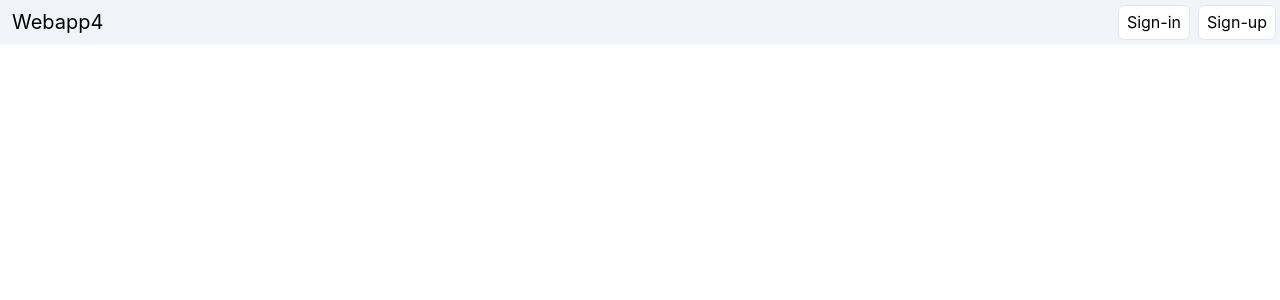
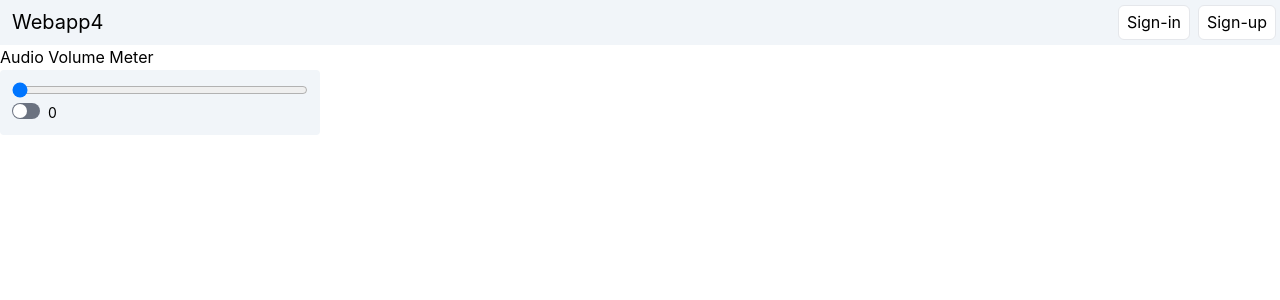
Before and after one commit to akinorina/webapp4_client, a Vue app: page /samples/audio in a window 1280 px wide. Shown: the top 300 px of the page. Built offline with nearby package versions, Linux system fonts and the light colour scheme; no server answers; what @ckeditor/ckeditor5-vue would draw is missing.

Commit message:
samples/AudioView サンプルを追加

```diff
--- /dev/null
+++ b/src/components/general/InputRange.vue
@@ -0,0 +1,18 @@
+<script setup lang="ts">
+import { defineModel } from 'vue'
+
+const model = defineModel()
+
+export interface Props {
+  min?: number
+  max?: number
+  step?: number
+}
+const { min = 0, max = 100, step = 1 } = defineProps<Props>()
+</script>
+
+<template>
+  <div class="" style="border: 0px red dashed">
+    <input class="w-full" type="range" :min="min" :max="max" :step="step" v-model="model" />
+  </div>
+</template>
--- /dev/null
+++ b/src/components/general/ToggleSwitch.vue
@@ -0,0 +1,16 @@
+<script setup lang="ts">
+const model = defineModel()
+</script>
+
+<template>
+  <label class="">
+    <input v-model="model" type="checkbox" class="peer sr-only" />
+
+    <span
+      class="block w-[2em] cursor-pointer rounded-full bg-gray-500 p-[1px] after:block after:h-[1em] after:w-[1em] after:rounded-full after:bg-white after:transition peer-checked:bg-blue-500 peer-checked:after:translate-x-[calc(100%-2px)]"
+    >
+    </span>
+  </label>
+</template>
+
+<style lang="scss" scoped></style>
--- a/src/router/index.ts
+++ b/src/router/index.ts
@@ -74,6 +74,11 @@ const router = createRouter({
       path: '/samples/media-vbg',
       name: 'samples_media-vbg',
       component: () => import('../views/samples/MediaVbgView.vue')
+    },
+    {
+      path: '/samples/audio',
+      name: 'samples_audio',
+      component: () => import('../views/samples/AudioView.vue')
     },
     {
       path: '/signin',
--- /dev/null
+++ b/src/views/samples/AudioView.vue
@@ -0,0 +1,86 @@
+<script setup lang="ts">
+import { onMounted, ref } from 'vue'
+import VolumeMeter from '@/worklet/VolumeMeterProcessor.js?url'
+import ToggleSwitch from '@/components/general/ToggleSwitch.vue'
+import InputRange from '@/components/general/InputRange.vue'
+
+const audioContext = new AudioContext()
+const mediaStream = ref<MediaStream>(new MediaStream())
+const micNode = ref<MediaStreamAudioSourceNode>()
+const volumeMeterNode = ref<AudioWorkletNode>()
+const meterVal = ref(0)
+const isPlaying = ref(false)
+
+onMounted(async () => {
+  await audioContext.audioWorklet.addModule(VolumeMeter)
+})
+
+const startAudio = async () => {
+  // media stream
+  mediaStream.value = await navigator.mediaDevices.getUserMedia({ audio: true })
+
+  // mic node.
+  micNode.value = audioContext.createMediaStreamSource(mediaStream.value)
+
+  // volume meter node.
+  volumeMeterNode.value = new AudioWorkletNode(audioContext, 'volume-meter')
+  volumeMeterNode.value.port.onmessage = ({ data }) => {
+    meterVal.value = data * 500
+  }
+
+  // connect mic ==> volume-meter
+  micNode.value?.connect(volumeMeterNode.value)
+}
+
+// Stop the audio playback and release the resources.
+const stopAudio = () => {
+  // remove media stream.
+  if (mediaStream.value) {
+    mediaStream.value.getTracks().forEach((track) => track.stop())
+  }
+
+  // remove mic node.
+  if (micNode.value) {
+    micNode.value.disconnect()
+  }
+
+  // remove volume meter node.
+  if (volumeMeterNode.value) {
+    volumeMeterNode.value.disconnect()
+  }
+}
+
+const changeSwitch = async () => {
+  if (!isPlaying.value) {
+    isPlaying.value = true
+
+    await startAudio()
+    audioContext.resume()
+  } else {
+    isPlaying.value = false
+
+    audioContext.suspend()
+    stopAudio()
+
+    meterVal.value = 0
+  }
+}
+</script>
+
+<template>
+  <div class="container mx-auto">
+    <div class="">Audio Volume Meter</div>
+    <div class="">
+      <div class="mb-2 w-1/4 rounded bg-slate-100 p-3 text-sm">
+        <InputRange class="" :min="0" :max="100" :step="1" v-model="meterVal" />
+        <div class="flex">
+          <ToggleSwitch class="me-2" @change="changeSwitch" />
+          {{ Math.floor(meterVal * 100) / 100 }}
+        </div>
+      </div>
+    </div>
+    <div class=""></div>
+  </div>
+</template>
+
+<style lang="scss" scoped></style>
--- a/src/views/samples/IndexView.vue
+++ b/src/views/samples/IndexView.vue
@@ -101,6 +101,16 @@
       </router-link>
     </div>
 
+    <div class="mt-3 border p-3">
+      <router-link :to="{ name: 'samples_audio' }" class="">
+        <div class="">
+          <div class="">
+            <h5 class="">Volume Meter</h5>
+            <p class="">Mic 入力の Volume Meter サンプルです。</p>
+          </div>
+        </div>
+      </router-link>
+    </div>
 </div>
 </template>
 
--- /dev/null
+++ b/src/worklet/VolumeMeterProcessor.js
@@ -0,0 +1,49 @@
+/* global currentTime */
+const SMOOTHING_FACTOR = 0.8
+const FRAME_PER_SECOND = 50
+const FRAME_INTERVAL = 1 / FRAME_PER_SECOND
+
+/**
+ *  Measure microphone volume.
+ *
+ * @class VolumeMeter
+ * @extends AudioWorkletProcessor
+ */
+class VolumeMeter extends AudioWorkletProcessor {
+  constructor() {
+    super()
+    this._lastUpdate = currentTime
+    this._volume = 0
+  }
+
+  calculateRMS(inputChannelData) {
+    // Calculate the squared-sum.
+    let sum = 0
+    for (let i = 0; i < inputChannelData.length; i++) {
+      sum += inputChannelData[i] * inputChannelData[i]
+    }
+
+    // Calculate the RMS level and update the volume.
+    let rms = Math.sqrt(sum / inputChannelData.length)
+    this._volume = Math.max(rms, this._volume * SMOOTHING_FACTOR)
+  }
+
+  process(inputs) {
+    // This example only handles mono channel.
+    const inputChannelData = inputs[0][0]
+    if (!inputChannelData) {
+      return false
+    }
+
+    // Post a message to the node every 16ms.
+    if (currentTime - this._lastUpdate > FRAME_INTERVAL) {
+      this.calculateRMS(inputChannelData)
+      this.port.postMessage(this._volume)
+      this._lastUpdate = currentTime
+    }
+
+    return true
+  }
+}
+
+registerProcessor('volume-meter', VolumeMeter)
```
